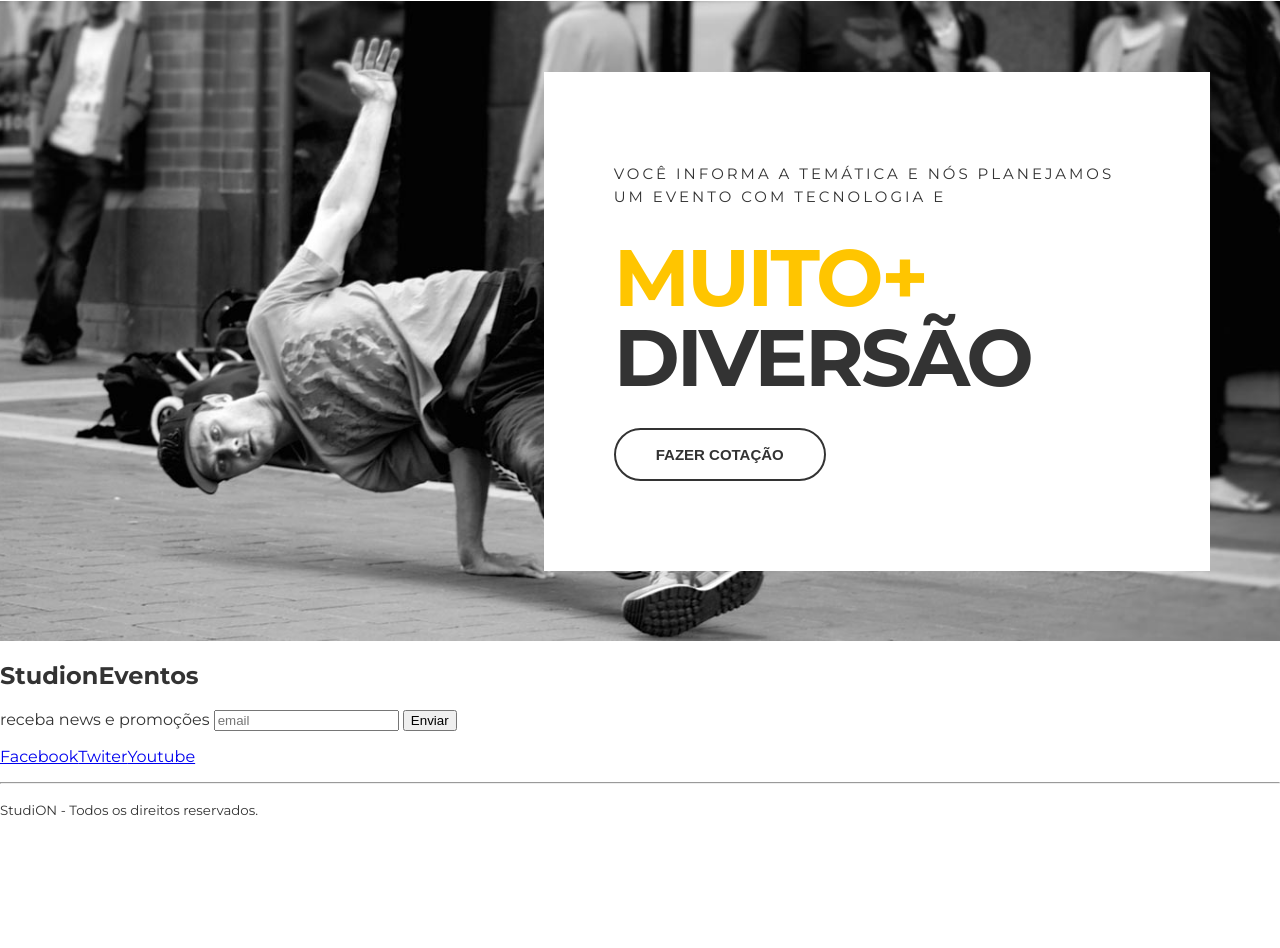
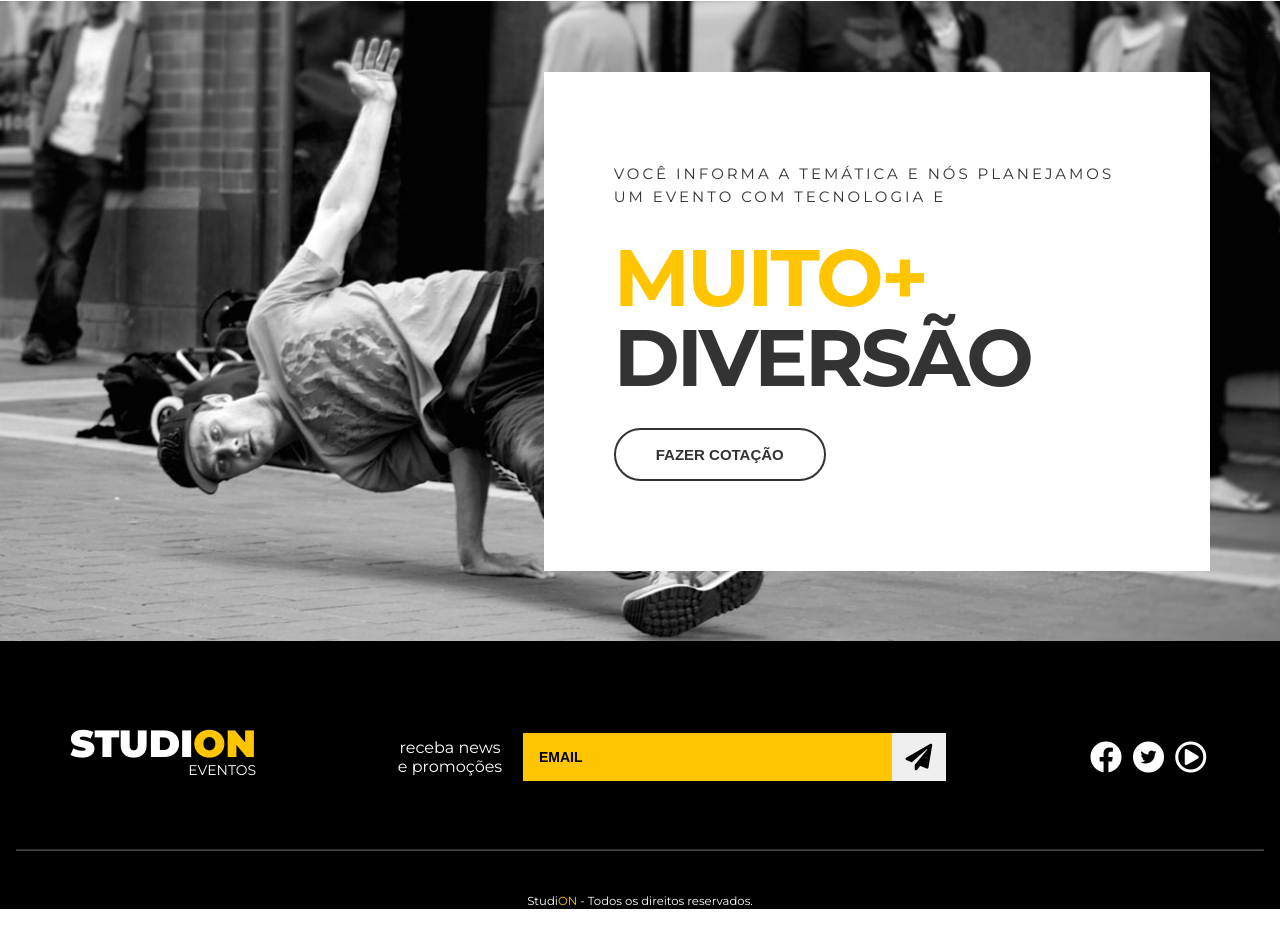
Before and after one commit to nynoaraujo/minha-pagina, a website: page index.html in a window 1280 px wide. Shown: the part 1626-2574 px from the top of the page. Before the commit the page ends 2461 px from the top, so only its background shows below. Drawn offline with Linux system fonts and the light colour scheme.

Commit message:
finishing the page

```diff
--- a/index.html
+++ b/index.html
@@ -114,21 +114,46 @@
 
     </main>
 
-    <footer>
-        <h2>Studi<span>on</span><span>Eventos</span></h2>
-        <form>
-            <label>receba news e promoções</label>
-            <input type="email" placeholder="email" />
-            <button type="submit">Enviar</button>
-        </form>
-        <ul>
-            <li><a href="https://facebook.com/" target="_blank">Facebook</a></li>
-            <li><a href="https://twiter.com/" target="_blank" >Twiter</a></li>
-            <li><a href="https://youtube.com/" target="_blank">Youtube</a></li>
-        </ul>
+    <footer class="footer">
+
+       <div class="container footer__container">
+           <h2 class="logo-studion">
+               Studi<span class="copy--primary">on</span>
+               <span class="logo-studion__subtitle">Eventos</span>
+           </h2>
+           <form class="footer__form">
+               <label for="email">receba news e promoções</label>
+               <fieldset>
+                   <input id="email" type="email" placeholder="email" />
+                   <button type="submit">
+                    <i class="fas fa-paper-plane fa-2x"></i>
+                   </button>
+               </fieldset>
+           </form>
+           <ul class="footer__social">
+               <li>
+                   <a href="https://facebook.com/" target="_blank">
+                       <i class="fab fa-facebook fa-2x"></i>
+                   </a>
+               </li>
+               <li>
+                   <a href="https://twiter.com/" target="_blank">
+                     <span class="fa-stack">
+                     <i class="fas fa-circle fa-stack-2x fa-inverse"></i>
+                     <i class="fab fa-twitter fa-stack-1x"></i>
+                   </span>
+                   </a>
+                   </li>
+               <li><a href="https://youtube.com/" target="_blank">
+                   <i class="far fa-play-circle fa-2x"></i>
+               </a>
+           </li>
+           </ul>
+       </div>
+
         <hr />
         <p>
-        <small>Studi<span>ON</span> - Todos os direitos reservados.</small>
+        <small>Studi<span class="copy--primary">ON</span> - Todos os direitos reservados.</small>
         </p>
     </footer>
 </body>
--- a/style.css
+++ b/style.css
@@ -1,4 +1,7 @@
 @import url('https://fonts.googleapis.com/css2?family=Abril+Fatface&family=Montserrat:ital,wght@0,400;0,500;0,700;0,900;1,300&family=Roboto&display=swap');
+@import url('https://cdnjs.cloudflare.com/ajax/libs/font-awesome/5.13.0/css/fontawesome.min.css');
+@import url('https://cdnjs.cloudflare.com/ajax/libs/font-awesome/5.13.0/css/all.min.css');
+
 * {
     box-sizing: border-box;
 }
@@ -256,3 +259,106 @@ min-height: 80vh;
   border-color: var(--color-copy);
   background: unset;
 }
+
+.footer {
+  background-color: #000;
+  color: #fff;
+  padding: 0 1rem;
+}
+
+.footer__container {
+  display: grid;
+  grid-template-columns: repeat(3, auto);
+  align-items: center;
+  padding: 5.25rem 0 3.75rem 0;
+}
+
+.footer .logo-studion {
+  justify-self: start;
+  margin: 0;
+}
+
+.logo-studion__subtitle {
+  display: block;
+}
+
+.footer__form {
+  display: grid;
+  place-items: center;
+  grid-template-columns: 10ch auto;
+  gap: 1.25rem;
+}
+
+.footer__form label {
+  font-size: .875;
+  font-weight: 300;
+  text-align: center;
+}
+
+.footer__form fieldset {
+  display: grid;
+  grid-template-columns: auto 3.375rem;
+  border: unset;
+  margin: 0;
+  padding: 0;
+  width: 100%;
+}
+
+.footer__form input {
+  background-color: var(--color-primary);
+  border: unset;
+  padding: 1rem;
+  font-size: .875rem;
+  font-weight: 700;
+  text-transform: uppercase;
+  color: #000;
+}
+
+.footer__form input::placeholder {
+  color: #000;
+}
+
+.footer__form input:focus {
+  outline: unset;
+}
+
+.footer__form button {
+  border: unset;
+  height: 100%;
+  cursor: pointer;
+  transition: 0.3s all ease;
+}
+
+.footer__form button:hover {
+ color: #fff;
+ background-color: var(--color-copy);
+}
+
+.footer__social {
+  justify-self: end;
+}
+
+.footer__social a,
+.footer__social a:visited,
+.footer__social a:active {
+  color: #fff;
+  margin: 0.2rem;
+}
+
+.footer__social a .fa-twitter,
+.footer__social a:visited .fa-twitter,
+.footer__social a:active .fa-twitter{
+  color: #000;
+}
+
+footer hr {
+  border-color: #fff4;
+  margin: 0;
+}
+
+footer p {
+  text-align: center;
+  font-size: .875rem;
+  font-weight: 300;
+  margin: 2.5rem 0;
+}
```
